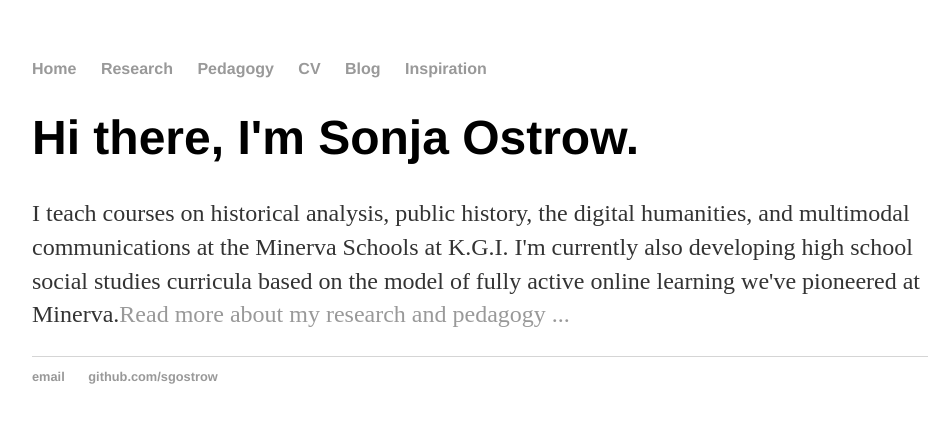
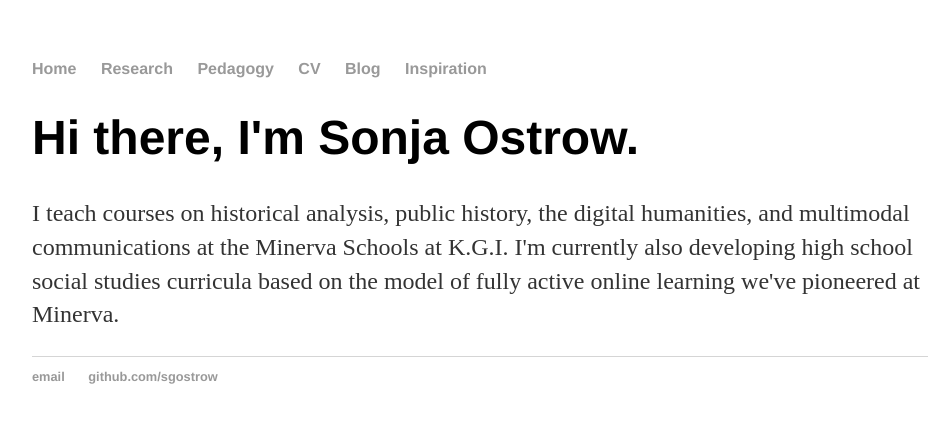
Before and after one commit to sgostrow/sgostrow.github.io, a Jekyll site: the page built from index.html, in a window 1280 px wide. Shown: the top 423 px of the page, without its empty margins (160-1111 px from the left). Built offline with Jekyll 4.4.1, drawn with Linux system fonts in a browser that asks for light colours.

Commit message:
Update index.html

```diff
--- a/index.html
+++ b/index.html
@@ -4,5 +4,5 @@
 ---
 <div class="blurb">
         		<h1>Hi there, I'm Sonja Ostrow.</h1>
-				<p>I teach courses on historical analysis, public history, the digital humanities, and multimodal communications at the Minerva Schools at K.G.I. I'm currently also developing high school social studies curricula based on the model of fully active online learning we've pioneered at Minerva.<a href="/about">Read more about my research and pedagogy ...</a></p>
+				<p>I teach courses on historical analysis, public history, the digital humanities, and multimodal communications at the Minerva Schools at K.G.I. I'm currently also developing high school social studies curricula based on the model of fully active online learning we've pioneered at Minerva.</p>
     		</div><!-- /.blurb -->
```
